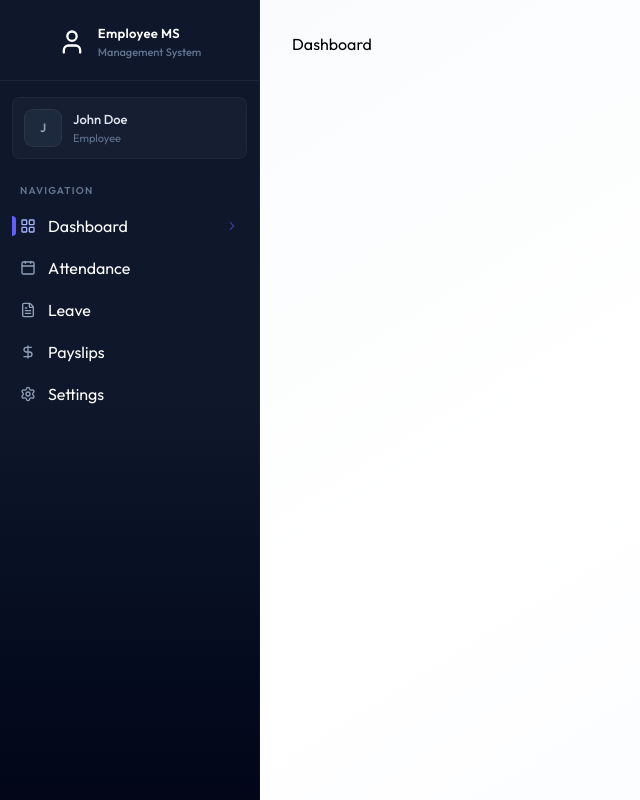
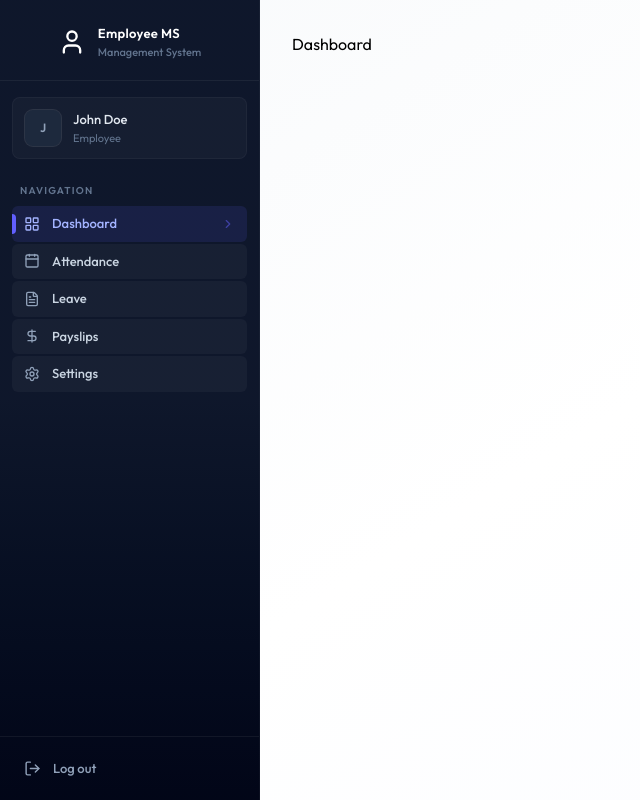
Before and after one commit to shumaila1421/employee-management-system, a React (Vite) app in the folder client/: page /dashboard in a window 1280 px wide. Shown: the whole page, without its empty margins (0-640 px from the left). Built offline with nearby package versions, Linux system fonts and the light colour scheme.

Commit message:
sidebar logout added

```diff
--- a/client/src/App.jsx
+++ b/client/src/App.jsx
@@ -40,7 +40,7 @@
 
         <Route element={<Layout />}>
           <Route path="/dashboard" element={<Dashboard />} />
-          <Route path="/employess" element={<Employees />} />
+          <Route path="/employees" element={<Employees />} />
           <Route path="/attendance" element={<Attendance />} />
           <Route path="/leave" element={<Leave />} />
           <Route path="/payslips" element={<Payslips />} />
--- a/client/src/components/Sidebar.jsx
+++ b/client/src/components/Sidebar.jsx
@@ -12,6 +12,7 @@
   FileTextIcon,
   DollarSignIcon,
   SettingsIcon,
+  LogOutIcon,
 } from "lucide-react";
 
 const Sidebar = () => {
@@ -28,7 +29,7 @@
     setMobileOpen(false);
   }, [pathname]);
 
-  const role = "EMPLOYEE";
+  const role = "" || "EMPLOYEE";
 
   const navItems = [
     { name: "Dashboard", href: "/dashboard", icon: LayoutGridIcon },
@@ -40,6 +41,9 @@
     { name: "Settings", href: "/settings", icon: SettingsIcon },
   ];
 
+  const handleLogout = () => {
+    window.location.href = "/login";
+  };
   const sidebarContent = (
     <>
       {/* Brand Header */}
@@ -102,7 +106,7 @@
             <Link
               to={item.href}
               key={item.name}
-              className="flex items-center gap-3 p-2 rounded-lg relative group"
+              className={`flex items-center gap-3 px-3 py-2 rounded-md relative group text-[13px] font-medium transition-all duration-150 ${isActive ? "bg-indigo-500/12 text-indigo-300" : "text-slate-300 hover:text-white hover: bg-white/4"}`}
             >
               {isActive && (
                 <div className="absolute left-0 top-1/2 -translate-y-1/2 w-1 h-5 rounded-r-full bg-indigo-500" />
@@ -118,7 +122,17 @@
           );
         })}
       </div>
+
       {/* Logout */}
+      <div className="p-3 border-t border-white/6">
+        <button
+          onClick={handleLogout}
+          className="flex items-center gap-3 w-fulll px-3 py-2.5 rounded-md text-[13px] font-medium text-slate-400 hover:text-rose-400 hover:bg-rose-500/8 transition-all"
+        >
+          <LogOutIcon className="w-4.25 h-4.25" />
+          <span>Log out</span>
+        </button>
+      </div>
     </>
   );
 
```
